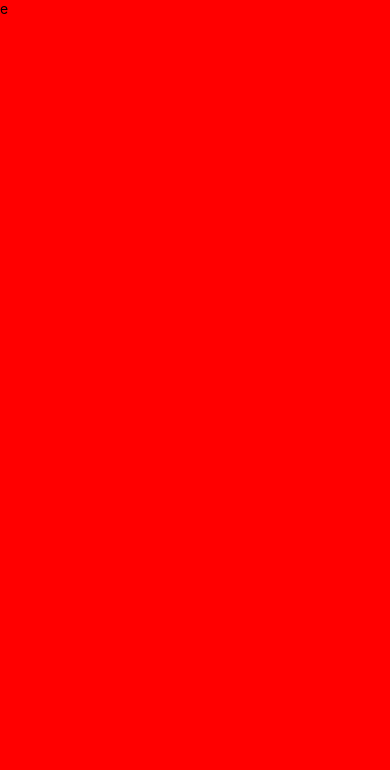
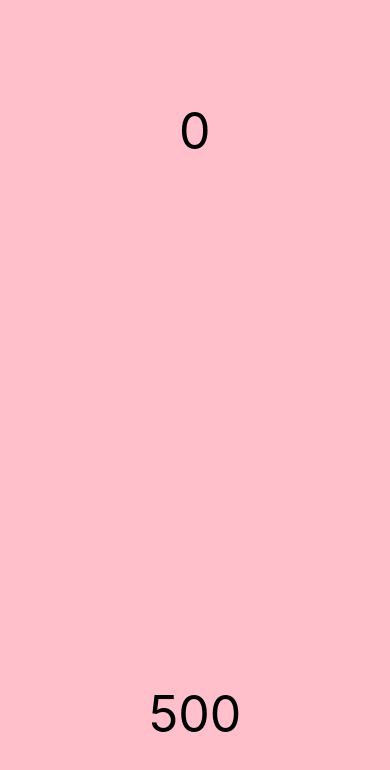
Before and after one commit to TMarciDev/rat-tick, a React Native app: screen / in a window 390 px wide. Shown: the top 770 px of the page. Built offline with nearby package versions, Linux system fonts and the light colour scheme.

Commit message:
basic game goin

```diff
--- a/App.js
+++ b/App.js
@@ -5,7 +5,7 @@ import Game from './components/Game';
 export default function App() {
 	return (
 		<View>
-			<Game />
+			<Game goal={500} />
 			<StatusBar style='auto' />
 		</View>
 	);
--- a/components/Game.js
+++ b/components/Game.js
@@ -1,30 +1,47 @@
-import React, { useState } from 'react';
+import React, { useState, useEffect } from 'react';
 import {
 	StyleSheet,
 	Text,
 	View,
 	TouchableWithoutFeedback,
 	Alert,
+	Dimensions,
 } from 'react-native';
-import { Dimensions } from 'react-native';
 
 const windowWidth = Dimensions.get('window').width;
 const windowHeight = Dimensions.get('window').height;
-const Game = () => {
-	const [looter, setLooter] = useState(false);
+const Game = (props) => {
+	const [looter, setLooter] = useState(Math.random() >= 0.5);
+	const [score1, setScore1] = useState(0);
+	const [score2, setScore2] = useState(0);
+
+	useEffect(() => {
+		const timerId = setInterval(() => {
+			!isFinished() && (looter ? setScore1(score1 + 1) : setScore2(score2 + 1));
+		}, 0.01);
+		return () => clearInterval(timerId);
+	});
+
+	const isFinished = () => {
+		return score1 >= props.goal || score2 >= props.goal;
+	};
+
 	return (
 		<TouchableWithoutFeedback
 			onPress={() => {
-				setLooter(!looter);
+				!isFinished() && setLooter(!looter);
 			}}
 		>
 			<View
 				style={[
 					styles.container,
-					{ backgroundColor: `${looter ? 'blue' : 'red'}` },
+					{ backgroundColor: `${looter ? 'lightblue' : 'pink'}` },
 				]}
 			>
-				<Text>e</Text>
+				<Text style={[styles.points, { transform: [{ rotate: '180deg' }] }]}>
+					{score1}
+				</Text>
+				<Text style={[styles.points]}>{score2}</Text>
 			</View>
 		</TouchableWithoutFeedback>
 	);
@@ -34,6 +51,14 @@ const styles = StyleSheet.create({
 	container: {
 		height: windowHeight,
 		width: windowWidth,
+		display: 'flex',
+		flexDirection: 'column',
+		alignItems: 'center',
+		justifyContent: 'space-between',
+	},
+	points: {
+		fontSize: 50,
+		paddingBottom: 100,
 	},
 });
 
```
Also changed, not shown: 2 other files (tests, documents, lock files or other folders).
